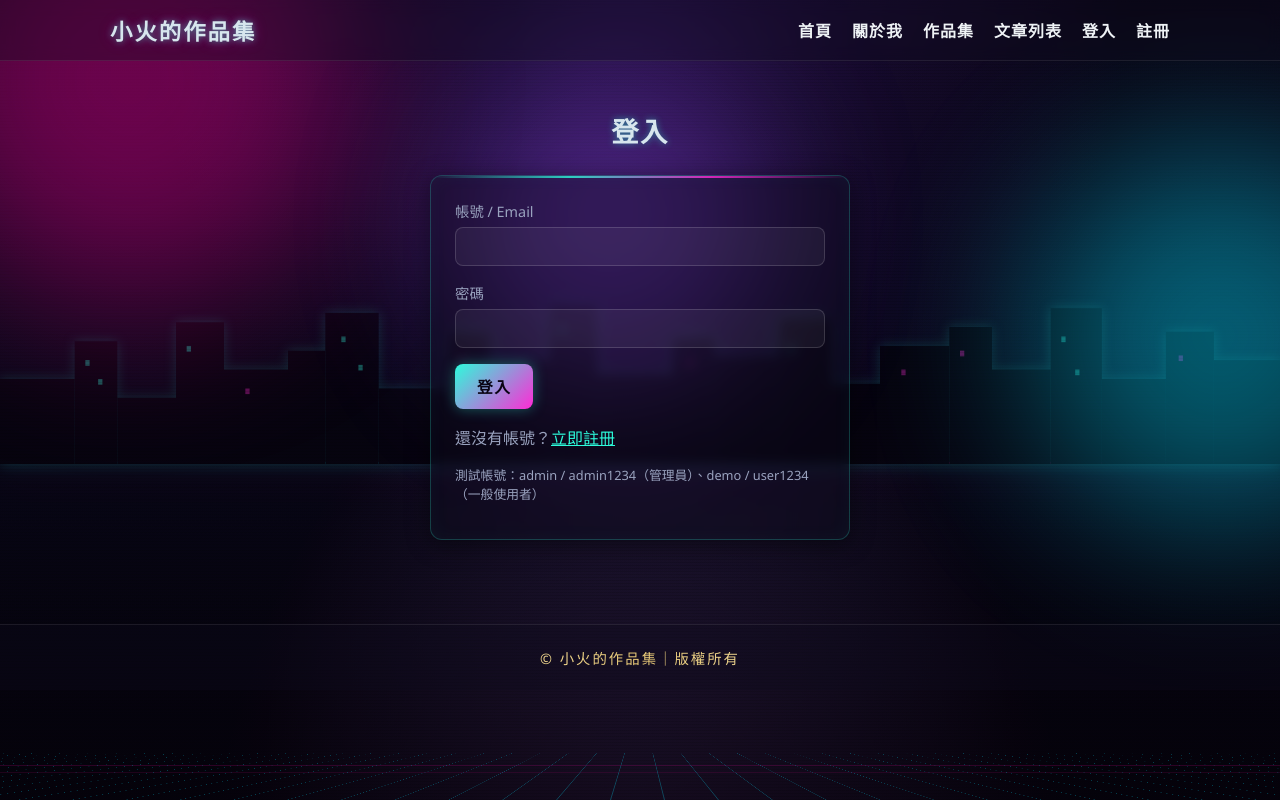
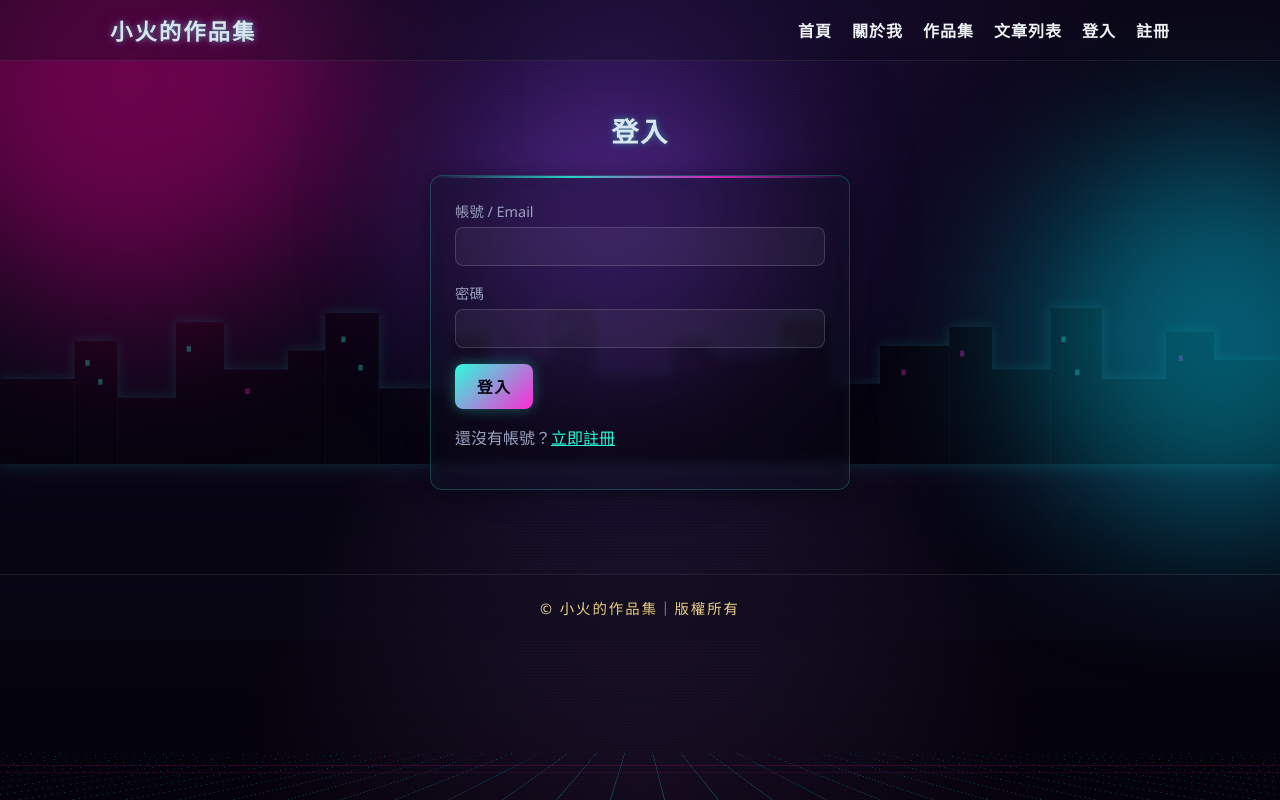
Before and after one commit to cooldragonboat/genai_FP, a Node project: template views/login.ejs in a window 1280 px wide. Run offline with Node 20 templates, Linux system fonts and the light colour scheme; the template is opened without the code that fills it, so the values that code supplies are empty; some libraries are stand-ins or nearby versions.

Commit message:
移除登入頁的測試帳號提示文字
Co-Authored-By: Claude Opus 4.8 <noreply@anthropic.com>
Claude-Session: https://claude.ai/code/session_01Lxwi4GyyrmtLQJzSzfjpnB

```diff
--- a/views/login.ejs
+++ b/views/login.ejs
@@ -23,7 +23,6 @@
     <button type="submit" class="btn">登入</button>
   </form>
   <p style="color: var(--muted); margin-top: 16px;">還沒有帳號？<a href="/register" style="color: var(--dynamic);">立即註冊</a></p>
-  <p style="color: var(--muted); font-size: 0.8rem;">測試帳號：admin / admin1234（管理員）、demo / user1234（一般使用者）</p>
 </div>
 
 <%- include('partials/footer') %>
```
